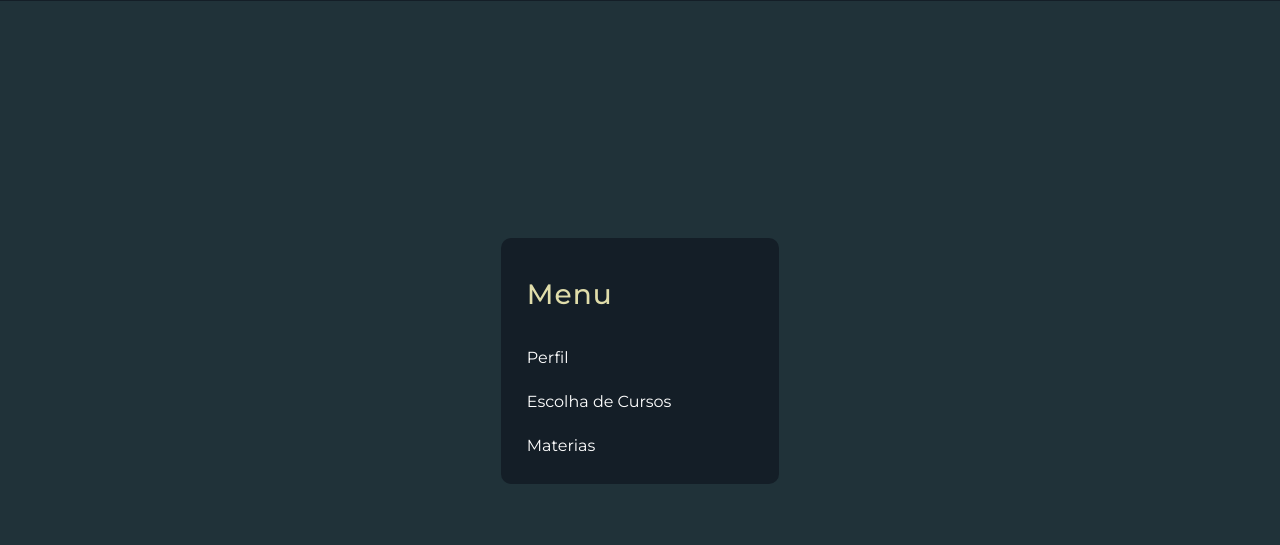
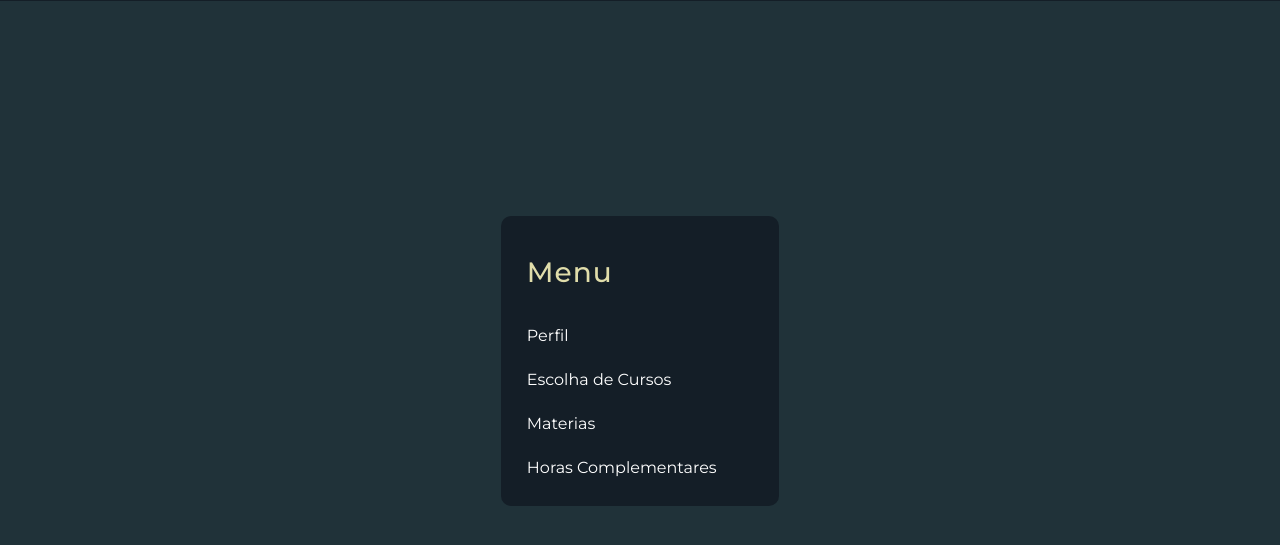
Before and after one commit to rpeixe/AuxGrade, a Django app: page /menu/ in a window 1280 px wide. Shown: the part 79-624 px from the top of the page. Run offline with Django 4.2, Linux system fonts and the light colour scheme; the visitor is signed in with stand-in values (Sample User, id 1); some libraries are stand-ins or nearby versions.

Commit message:
adicionado botão de horas complementares

```diff
--- a/menu/templates/menu_principal.html
+++ b/menu/templates/menu_principal.html
@@ -18,9 +18,11 @@
         </div>
 
         <div class="box-text">
-          <a href="/menu/menu_materias" class="buttonAG extra-marg"
-            >Materias</a
-          >
+          <a href="/menu/menu_materias" class="buttonAG extra-marg">Materias</a>
+        </div>
+
+        <div class="box-text">
+          <a href="/horas_complementares/" class="buttonAG extra-marg">Horas Complementares</a>
         </div>
       </div>
     </div>
```
